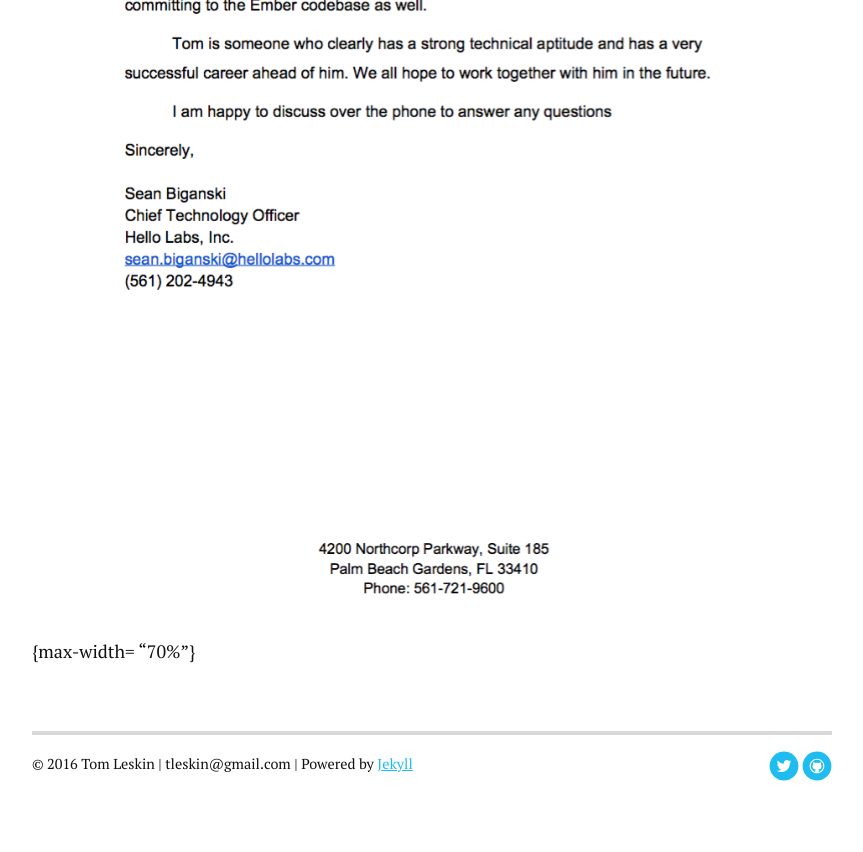
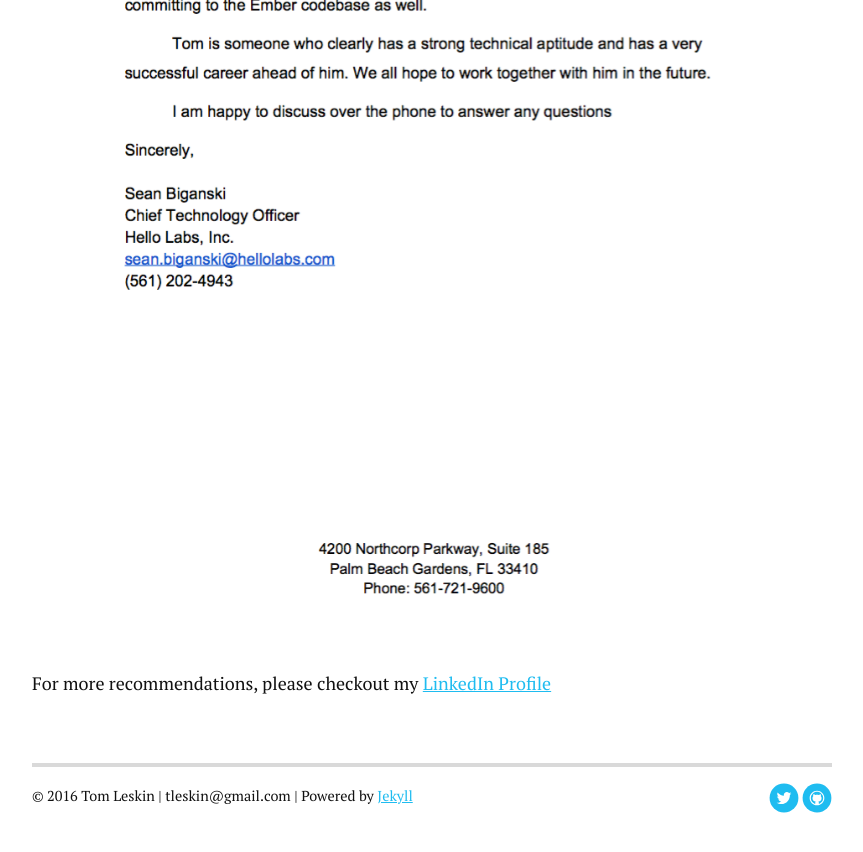
Before and after one commit to tleskin/tleskin.github.io, a Jekyll site: the page built from rec.md, in a window 1280 px wide and 900 px high, scrolled down 687 px. Shown: the top 852 px of the window, without its empty margins (208-1071 px from the left). Built offline with Jekyll 4.4.1, drawn with Linux system fonts in a browser that asks for light colours; nearby versions of some CDN libraries.

Commit message:
Add more recs

```diff
--- a/rec.md
+++ b/rec.md
@@ -3,4 +3,6 @@ layout: default
 title: Recommendations
 permalink: /rec/
 ---
-![Recommendation]({{ site.url }}/assets/img/rec.png){max-width= "70%"}
+![Recommendation]({{ site.url }}/assets/img/rec.png)
+
+For more recommendations, please checkout my [LinkedIn Profile](http://linkedin.com/in/thomasleskin)
```
Also changed, not shown: resume.md (+0 -2 lines).
